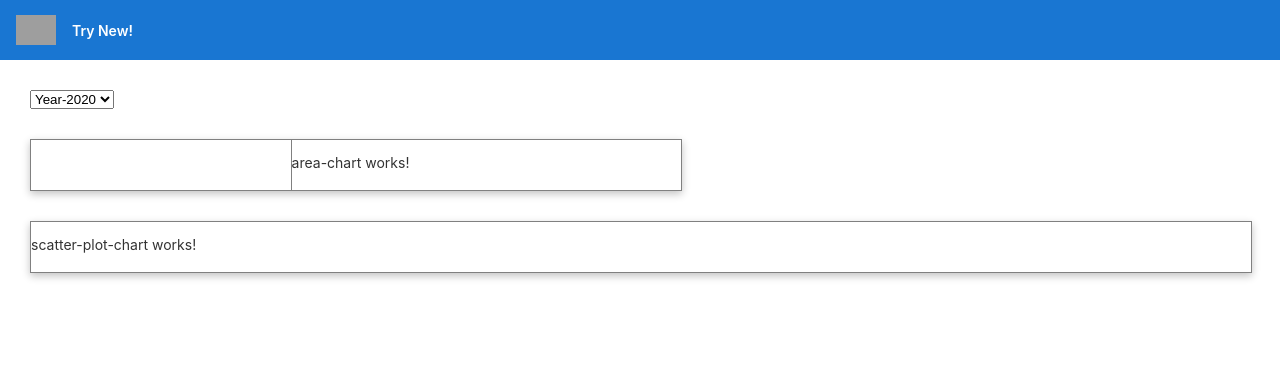
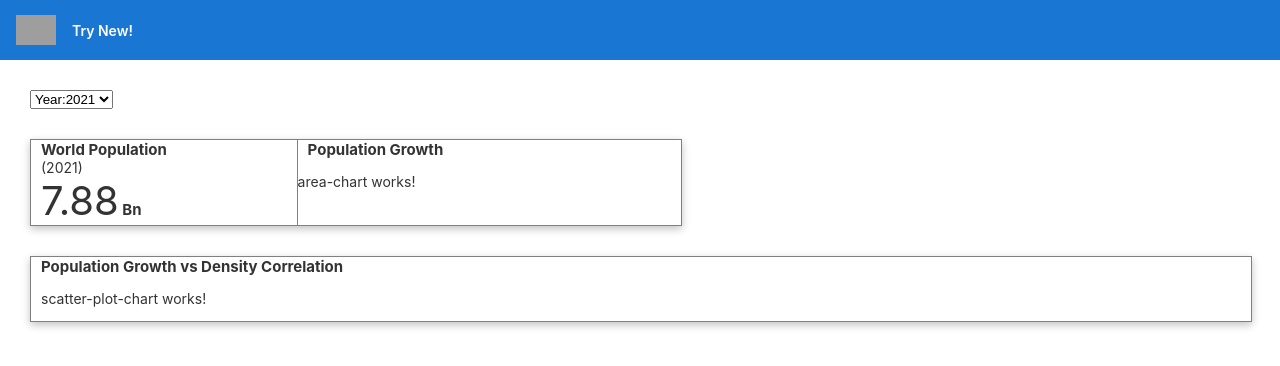
Before and after one commit to imakashram/world-population-data-viz, an Angular app: page /world-population-dashboard in a window 1280 px wide. Shown: the top 366 px of the page. Built offline with nearby package versions, Linux system fonts and the light colour scheme; grey boxes are pictures that could not be loaded.

Commit message:
D3 install & UI and UX ready

```diff
--- a/package.json
+++ b/package.json
@@ -18,6 +18,7 @@
     "@angular/platform-browser": "^16.0.0",
     "@angular/platform-browser-dynamic": "^16.0.0",
     "@angular/router": "^16.0.0",
+    "d3": "^7.8.5",
     "rxjs": "~7.8.0",
     "tslib": "^2.3.0",
     "zone.js": "~0.13.0"
@@ -26,6 +27,7 @@
     "@angular-devkit/build-angular": "^16.0.2",
     "@angular/cli": "~16.0.2",
     "@angular/compiler-cli": "^16.0.0",
+    "@types/d3": "^7.4.2",
     "@types/jasmine": "~4.3.0",
     "jasmine-core": "~4.6.0",
     "karma": "~6.4.0",
--- a/src/app/pages/world-population-dashboard/world-population-dashboard.component.html
+++ b/src/app/pages/world-population-dashboard/world-population-dashboard.component.html
@@ -1,19 +1,26 @@
 
 <div class="year-dropdown">
-    <select>
-        <option>Year-2020</option>
-        <option>Year-2021</option>
-        <option>Year-2022</option>
+    <select id="year"  [(ngModel)]="selectedYear" (change)="onYearChanged()">
+      <option *ngFor="let year of uniqueYear" value="{{year}}">Year:{{year}}</option>
     </select>
 </div>
 
 <div class="population-card-container m-t card-shadow">
-   <div class="population-summary"></div>
+   <div class="population-summary m-l">
+     <div class="world-population-label">World Population</div>
+     <div>({{selectedYear}})</div>
+     <div class="world-population-value-label">{{worldPopulation}}<span class="world-population-label"> Bn</span></div>
+   </div>
+
    <div class="population-area-chart">
+    <div class="population-growth-label m-l">Population Growth</div>
     <app-area-chart></app-area-chart>
    </div>
 </div>
 
 <div class="population-scatter-plot-chart m-t card-shadow">
+    <div class="m-l">
+    <div class="population-growth-label">Population Growth vs Density Correlation</div>
     <app-scatter-plot-chart></app-scatter-plot-chart>
+    </div>
 </div>
--- a/src/app/pages/world-population-dashboard/world-population-dashboard.component.scss
+++ b/src/app/pages/world-population-dashboard/world-population-dashboard.component.scss
@@ -7,6 +7,10 @@
 
 .m-t {
     margin-top: 30px;
+}
+
+.m-l {
+    margin-left: 10px;
 }
 
 .card-shadow {
@@ -38,6 +42,22 @@
     min-height: 50px;
     border:  0.5px solid grey;
 }
+
+.world-population-label {
+    font-size: 15px;
+    font-weight: bold;
+}
+.world-population-value-label {
+    font-size: 40px;
+    font:bold;
+}
+.population-growth-label {
+    font-size: 15px;
+    font-weight: bold;
+}
+
+
+
 
 
   /* Responsive Styles for Mobile View */
--- a/src/app/pages/world-population-dashboard/world-population-dashboard.component.ts
+++ b/src/app/pages/world-population-dashboard/world-population-dashboard.component.ts
@@ -1,4 +1,7 @@
 import { Component } from '@angular/core';
+// Import D3.js Module
+import * as d3 from 'd3'
+import { convertToNumber } from 'src/app/services/utils';
 
 @Component({
   selector: 'app-world-population-dashboard',
@@ -6,5 +9,64 @@ import { Component } from '@angular/core';
   styleUrls: ['./world-population-dashboard.component.scss']
 })
 export class WorldPopulationDashboardComponent {
+  public populationData : any
+  public uniqueYear: any
+  public selectedYear: any;
+  public graphData: any;
+  public worldPopulation: any
 
+  constructor() { }
+
+  ngOnInit(): void {
+    this.getPopulationData();
+  }
+
+
+  /**
+   * @description get polulation data for work
+   * @function getPopulationData
+   */
+  private getPopulationData() : void {
+    // fetch .csv file by using d3.csv method
+    d3.csv('./assets/data/world_population.csv').then((response) => {
+      this.populationData = response
+      this.uniqueYear = [...new Set(this.populationData.map((el: any) => el.Year))];
+      this.selectedYear = this.uniqueYear[this.uniqueYear.length-1] as any;
+      this.getGraphData(this.selectedYear)
+    }).catch(function (error) {
+      console.log(error);
+    });
+  }
+
+  /**
+   * @description configure graph data
+   * @function getGraphData
+   * @param year
+   */
+  private getGraphData(year: string) : void {
+    let yearWiseData = this.populationData.filter((el: any) => el.Year === year);
+    let customizedData = yearWiseData.map((d: any) => {
+      return {
+        ...d,
+        " Population (000s) ": convertToNumber(d[" Population (000s) "]),
+        " Population_Density ": convertToNumber(d[" Population_Density "] ),
+        " Population_Growth_Rate ":convertToNumber(d[" Population_Growth_Rate "] )
+      }
+    })
+    customizedData.sort((a:any,b:any) =>b[" Population (000s) "]-a[" Population (000s) "])
+    this.graphData = customizedData;
+    this.worldPopulation = (this.graphData.reduce((accumulator:any, currentObject:any) => {
+      return accumulator + currentObject[" Population (000s) "];
+    }, 0))/1000000;
+    this.worldPopulation = this.worldPopulation.toFixed(2);
+    console.log(this.graphData,this.worldPopulation)
+  }
+
+  /**
+   * @description change the year to get population data
+   * @function getGraphData
+   */
+  public onYearChanged() : void {
+    this.getGraphData(this.selectedYear)
+  }
 }
--- a/src/app/pages/world-population-dashboard/world-population-dashboard.module.ts
+++ b/src/app/pages/world-population-dashboard/world-population-dashboard.module.ts
@@ -2,6 +2,7 @@ import { CommonModule } from "@angular/common";
 import { RouterModule, Routes } from "@angular/router";
 import { WorldPopulationDashboardComponent } from "./world-population-dashboard.component";
 import { NgModule } from "@angular/core";
+import { FormsModule } from '@angular/forms';
 import { AreaChartComponent } from "src/app/components/area-chart/area-chart.component";
 import { ScatterPlotChartComponent } from "src/app/components/scatter-plot-chart/scatter-plot-chart.component";
 
@@ -15,6 +16,7 @@ const routes: Routes = [
   @NgModule({
     imports: [
       CommonModule,
+      FormsModule,
       RouterModule.forChild(routes)
     ],
     declarations: [WorldPopulationDashboardComponent, AreaChartComponent, ScatterPlotChartComponent]
--- /dev/null
+++ b/src/app/services/utils.ts
@@ -0,0 +1,12 @@
+
+/**
+ * @description convert any data to number
+ * @param data
+ * @returns result in number
+ */
+export const convertToNumber = (data: any) => {
+    let trimData = data.trim();
+    let result = trimData.replace(/,()/g, '');
+    console.log(+result,trimData);
+    return (+result)
+}
```
Also changed, not shown: src/assets/data/world_population.csv (renamed from src/app/services/population.csv), 1 other file (tests, documents, lock files or other folders).
